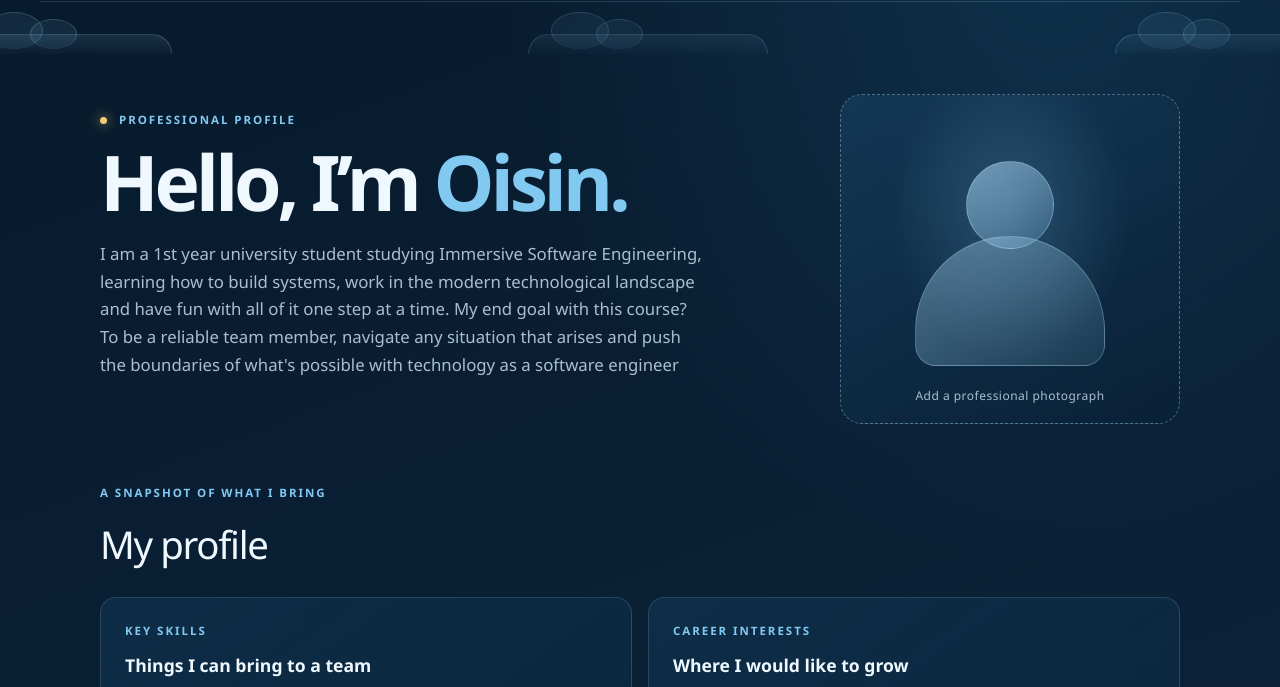
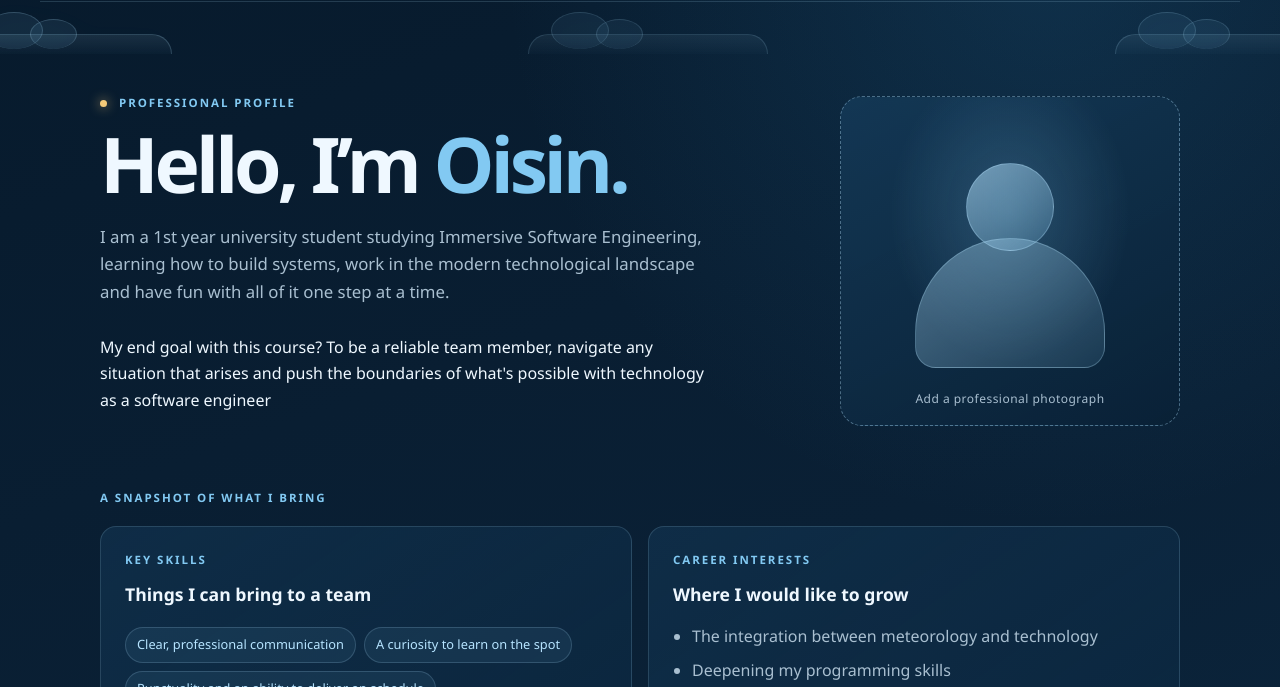
Before and after one commit to OisinJacksonJJ/PersonalWebsite, a plain HTML site: page index.html in a window 1280 px wide. Shown: the part 86-773 px from the top of the page. Drawn offline with Linux system fonts and the light colour scheme.

Commit message:
fix: Updated the layout of small sections of the website

```diff
--- a/index.html
+++ b/index.html
@@ -37,7 +37,8 @@
         <h1>Hello, I’m <span class="text-highlight">Oisin.</span></h1>
         <p class="intro">
           I am a 1st year university student studying Immersive Software Engineering, learning how to build systems, work in the modern technological landscape and have fun with all of it one step at a time.
-
+        </p>
+        <p>
           My end goal with this course? To be a reliable team member, navigate any situation that arises and push the boundaries of what's possible with technology as a software engineer
         </p>
       </div>
@@ -56,7 +57,6 @@
     <section class="profile-section page-width" aria-labelledby="profile-details-title">
       <div class="section-heading">
         <p class="eyebrow">A snapshot of what I bring</p>
-        <h2 id="profile-details-title">My profile</h2>
       </div>
 
       <div class="profile-grid">
```
